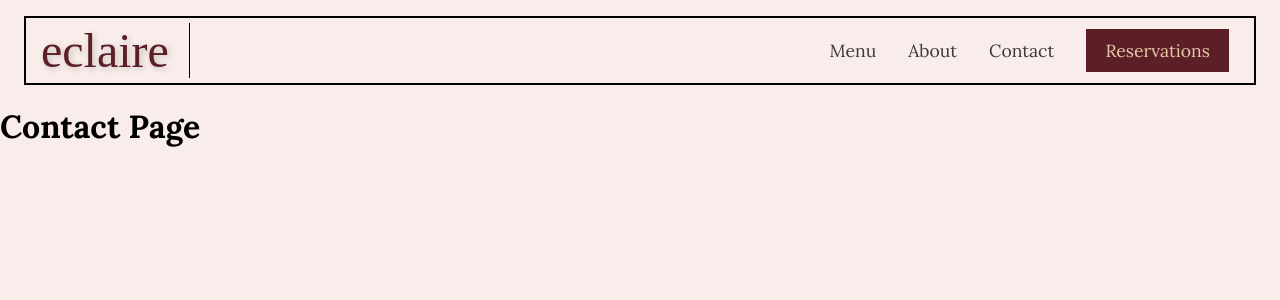
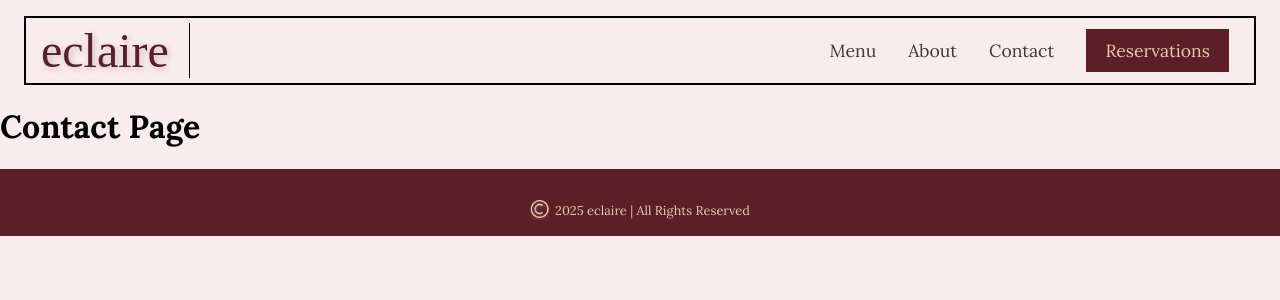
Before and after one commit to mxisaa/eclaire, a React (Create React App) app: page /contact in a window 1280 px wide. Shown: the top 300 px of the page. Built offline with nearby package versions, Linux system fonts and the light colour scheme; a web font is replaced by a local one.

Commit message:
Added footer and fixed footer layout

```diff
--- a/src/App.js
+++ b/src/App.js
@@ -1,5 +1,6 @@
 import { BrowserRouter as Router, Routes, Route } from 'react-router-dom';
 import Navbar from './components/Navbar';
+import Footer from './components/Footer';
 import './App.css';
 
 import Home from './pages/Home';
@@ -11,12 +12,15 @@ function App() {
   return (
     <Router>
       <Navbar />
+
       <Routes>
         <Route path="/home" element={<Home />} />
         <Route path="/menu" element={<Menu />} />
         <Route path="/about" element={<About />} />
         <Route path="/contact" element={<Contact />} />
       </Routes>
+
+      <Footer /> {/* ✅ Now Footer shows on every page too */}
     </Router>
   );
 }
--- /dev/null
+++ b/src/components/Footer.css
@@ -0,0 +1,17 @@
+.footer-section {
+  display: flex;
+  justify-content: center;
+  align-items: center;
+  background-color: #5C1E27;
+  color: #E6CBA8;
+  font-family: 'Lora', serif;
+  font-style: normal;
+  padding-top: 20px;
+  font-size: 0.8rem;
+  padding-bottom: 5px;
+}
+
+.copyright-image {
+  width: 20px;
+  margin-right: 5px;
+}
--- /dev/null
+++ b/src/components/Footer.js
@@ -0,0 +1,16 @@
+import React from 'react';
+import './Footer.css';
+import { Link } from 'react-router-dom';
+import Copyright from '../assets/Copyright.png';
+
+
+function Footer() {
+  return (
+    <footer className="footer-section">
+      <img src={Copyright} alt="Copyright" className='copyright-image' />
+      <p>2025 eclaire | All Rights Reserved</p>
+    </footer>
+  );
+}
+
+export default Footer;
```
Also changed, not shown: src/assets/Copyright.png (added).
